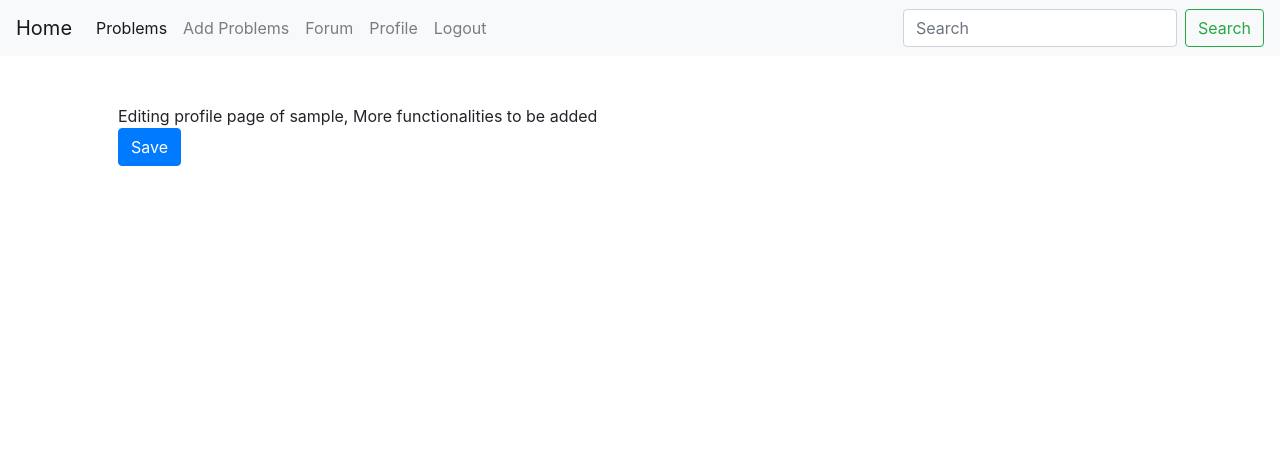
After one commit to harshraj22/CSE_HUB, a Django app: a page that uses cse_hub/users/templates/users/profile_edit.html in a window 1280 px wide. The commit adds this page. Shown: the top 454 px of the page. Run offline with Django 3.2, Linux system fonts and the light colour scheme; the visitor is signed in with stand-in values (Sample User, id 1); some libraries are stand-ins or nearby versions.

Commit message:
added link redirection for updating user profile

```diff
--- a/cse_hub/cse_hub/urls.py
+++ b/cse_hub/cse_hub/urls.py
@@ -21,7 +21,7 @@ from django.contrib.auth import views as auth_views
 urlpatterns = [
     path('admin/', admin.site.urls),
     path('', include('homepage.urls')),
-    path('profile/<str:username>', include('users.urls')),
+    path('profile/<str:username>/', include('users.urls')),
     path('problems/', include('problems.urls')),
     path('forum/', include('forum.urls')),
     path('login/', auth_views.LoginView.as_view(template_name='users/login.html'), name='user-login'),
--- /dev/null
+++ b/cse_hub/users/forms.py
@@ -0,0 +1,11 @@
+from django.forms import ModelForm
+from .models import Profile
+
+class ProfileUpdateForm(ModelForm):
+	class Meta:
+		model = Profile
+		# password = forms.CharField(widget=forms.PasswordInput)
+		# widgets = {
+		# 	'password': forms.PasswordInput(),
+		# }
+		fields = []
--- a/cse_hub/users/templates/users/profile.html
+++ b/cse_hub/users/templates/users/profile.html
@@ -38,7 +38,8 @@
 			<br>
 
 			{% if user.username == request.user.username%}
-				<a class="btn btn-info my-2" href="{% url 'user-submissions' user.id %}">My Submissions</a>
+				<a class="btn btn-info my-2" href="{% url 'user-submissions' user.id %}">My Submissions</a> <br>
+				<a class="btn btn-info my-2" href="{% url 'user-profile-edit' user.username %}">Edit Profile</a>
 			{% endif %}
 		</div>
 			<div id="piechart" class="col-md-4 sm-6" style="width: 900px; height: 500px;"></div>
--- /dev/null
+++ b/cse_hub/users/templates/users/profile_edit.html
@@ -0,0 +1,13 @@
+{% extends 'homepage/index.html' %}
+
+{% load crispy_forms_tags %}
+
+{% block content %}
+	Editing profile page of {{ request.user.username }}, More functionalities to be added
+	<form method="POST">
+		{% csrf_token %}
+		{{ form|crispy }}
+
+		<button type="submit" class="btn btn-primary">Save</button>
+	</form>
+{% endblock content %}
--- a/cse_hub/users/urls.py
+++ b/cse_hub/users/urls.py
@@ -3,4 +3,5 @@ from . import views
 
 urlpatterns = [
     path('', views.profile, name='user-profile'),
+    path('edit', views.profile_edit, name='user-profile-edit'),
 ]
--- a/cse_hub/users/views.py
+++ b/cse_hub/users/views.py
@@ -2,7 +2,9 @@ from django.shortcuts import render
 from django.contrib.auth.decorators import login_required
 from django.contrib.auth.models import User
 from django.core.exceptions import ObjectDoesNotExist
-from django.http import HttpResponse
+from django.http import HttpResponse, HttpResponseRedirect
+from django.urls import reverse
+from .forms import ProfileUpdateForm
 
 @login_required
 def profile(request, username):
@@ -13,3 +15,13 @@ def profile(request, username):
     except ObjectDoesNotExist:
         requested_user = None
         return HttpResponse("<h3> 404 User not found<h3> <p> This is returned from HttpResponse, make a template in home app, and render that page and return that before final presentation. </p>")
+
+@login_required
+def profile_edit(request, username):
+	# logged in user can only his/her profile
+	if username != request.user.username:
+		return HttpResponseRedirect(reverse('user-profile-edit', kwargs={'username':request.user.username}))
+
+	context = {'form': ProfileUpdateForm()}
+	return render(request, 'users/profile_edit.html', context)
+	# return HttpResponse(f"Editing profile of {request.user.username}")
```
